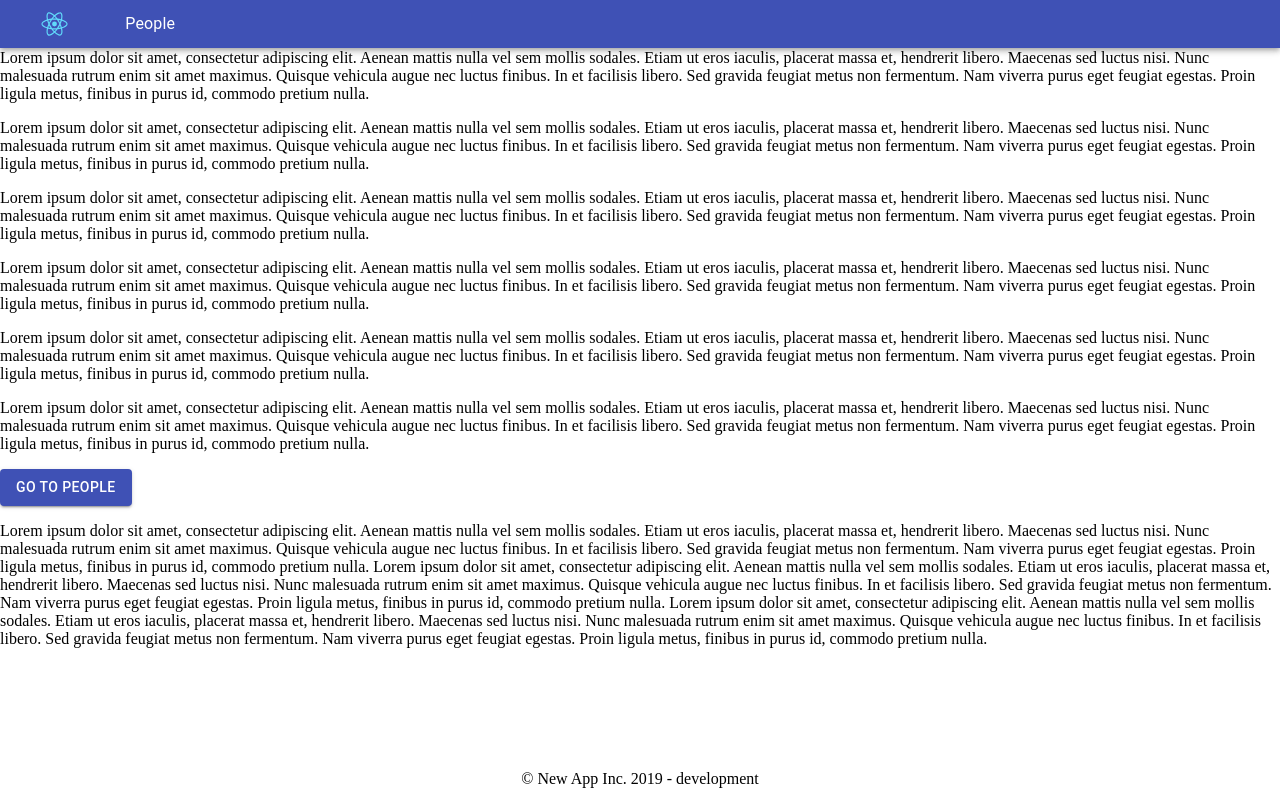
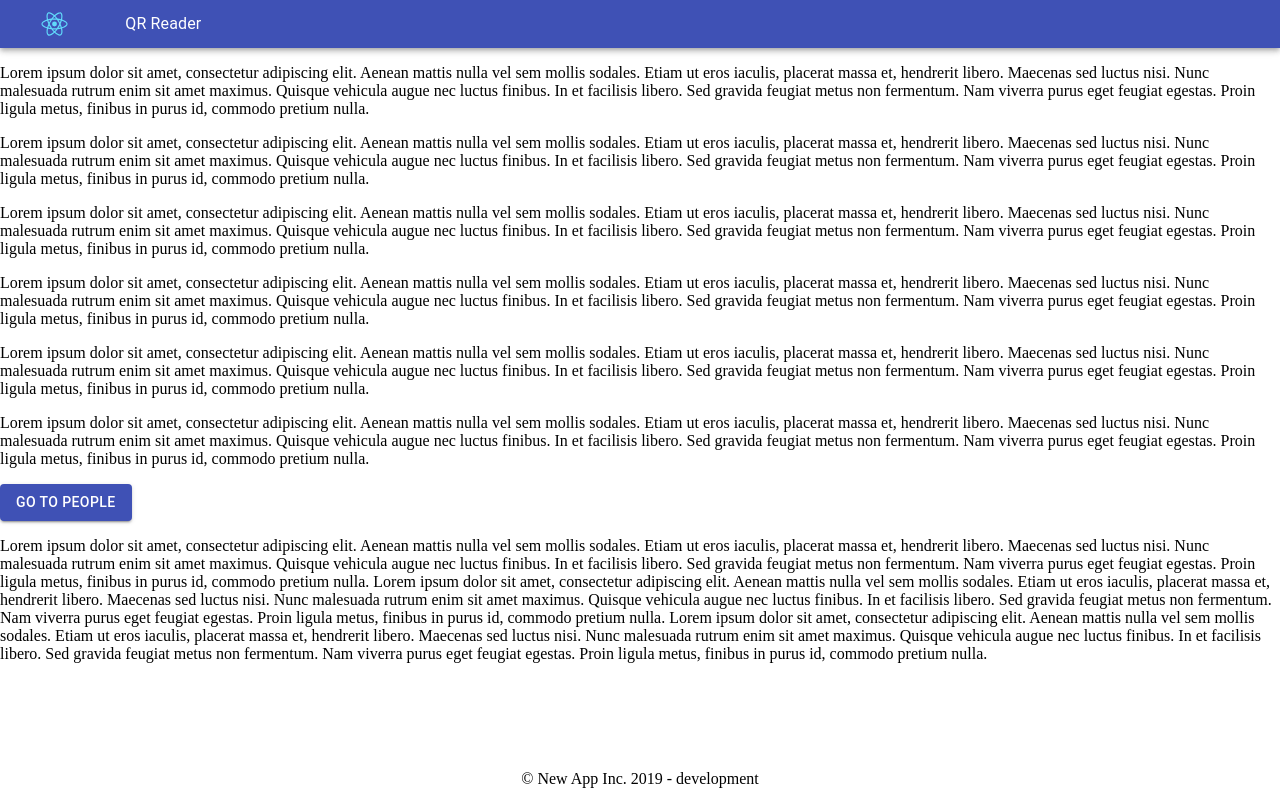
Before and after one commit to BranigansLaw/collision-coin-app, a React (Create React App) app: page / in a window 1280 px wide. Built offline with nearby package versions, Linux system fonts and the light colour scheme.

Commit message:
Added the QR Reader Page

```diff
--- a/package.json
+++ b/package.json
@@ -10,6 +10,7 @@
     "@types/node": "12.0.3",
     "@types/react": "16.8.19",
     "@types/react-dom": "16.8.4",
+    "@types/react-qr-reader": "^2.1.2",
     "@types/react-redux": "^7.0.9",
     "@types/react-router-dom": "^5.1.0",
     "@types/redux": "^3.6.0",
@@ -17,6 +18,7 @@
     "connected-react-router": "^6.5.2",
     "react": "^16.8.6",
     "react-dom": "^16.8.6",
+    "react-qr-reader": "^2.2.1",
     "react-redux": "^7.0.3",
     "react-router-dom": "^5.1.2",
     "react-scripts": "3.0.1",
--- /dev/null
+++ b/src/route/QrCodeReaderPage.tsx
@@ -0,0 +1,42 @@
+import React from 'react';
+import { WithStyles, createStyles, withStyles } from '@material-ui/styles';
+import { Theme } from '@material-ui/core/styles/createMuiTheme';
+import QrReader from 'react-qr-reader';
+
+const styles = (theme: Theme) => createStyles({
+    root: {
+    },
+});
+
+interface IProps extends WithStyles<typeof styles> {
+}
+
+const QrCodeReaderPage: React.FC<IProps> = ({
+    classes,
+}) => {
+    const [data, setData] = React.useState("");
+
+    const handleScan = (scannedData: string | null) => {
+        if (scannedData !== null) {
+            setData(scannedData);
+        }
+      }
+
+    const handleError = (err: string) => {
+        console.error(err)
+    }
+
+    return (
+        <div className={classes.root}>
+            <div>
+                {data}
+            </div>
+            <QrReader
+                delay={300}
+                onError={handleError}
+                onScan={handleScan} />
+        </div>
+    );
+}
+
+export default withStyles(styles)(QrCodeReaderPage);
--- a/src/route/index.tsx
+++ b/src/route/index.tsx
@@ -6,6 +6,7 @@ import { history } from '../store';
 import { ConnectedRouter } from 'connected-react-router';
 import HomePage from './HomePage';
 import PeoplePage from './PeoplePage';
+import QrCodeReaderPage from './QrCodeReaderPage';
 import logo from '../logo.svg';
 
 // min height of 48 to work with AppBar
@@ -27,7 +28,6 @@ const styles = (theme: Theme) => createStyles({
         marginRight: '2em',
     },
     main: {
-        top: '-15px',
         minHeight: '100%',
         position: 'relative',
         paddingBottom: `calc(${footerHeight} + (2 * ${footerPadding}))`,
@@ -58,14 +58,15 @@ const AppRoute: React.FC<IProps> = ({
                                 alt="App Logo"
                                 src={logo} />
                         <MenuItem component={RouterLink}
-                                    to="/people">
-                            People
+                                    to="/qrcode">
+                            QR Reader
                         </MenuItem>
                     </Toolbar>
                 </AppBar>
                 <main className={classes.main}>
                     <Route exact path='/' component={HomePage} />
                     <Route exact path='/people' component={PeoplePage} />
+                    <Route exact path='/qrcode' component={QrCodeReaderPage} />
                 </main>
                 <footer className={classes.footer}>
                     &copy; New App Inc. {new Date().getFullYear()} - {process.env.NODE_ENV}
```
